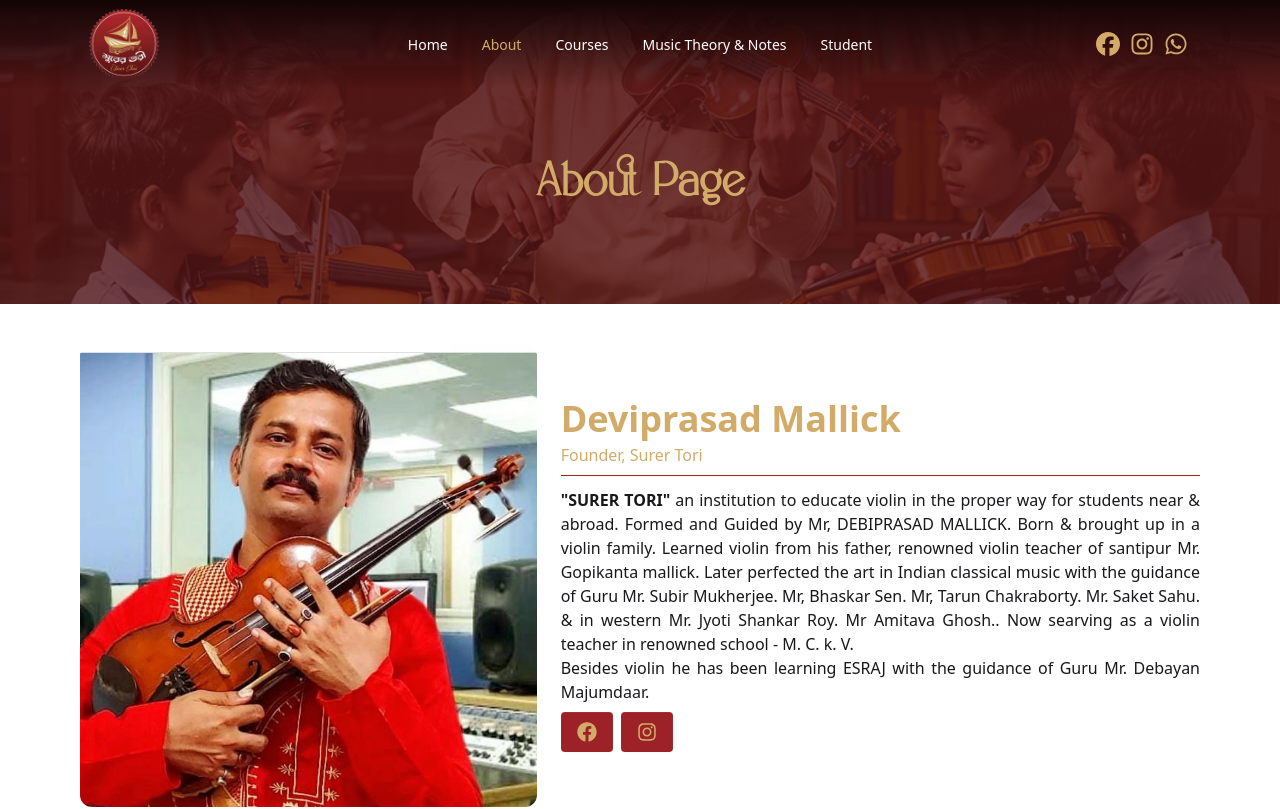
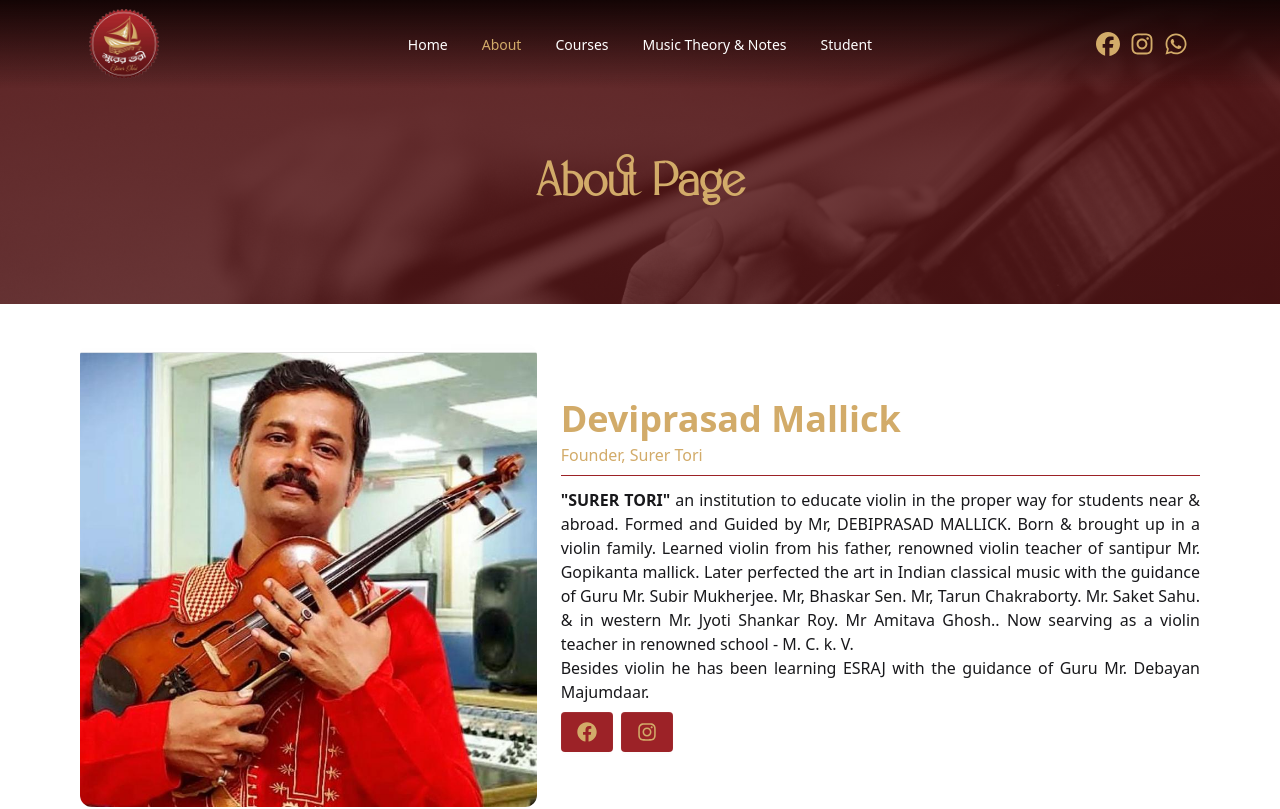
Before and after one commit to merazzak20/surer-tori-client, a React (Vite) app: page /about in a window 1280 px wide. Shown: the top 809 px of the page. Built offline with nearby package versions, Linux system fonts and the light colour scheme; no server answers.

Commit message:
image update

```diff
--- a/src/components/shared/PageHeader.jsx
+++ b/src/components/shared/PageHeader.jsx
@@ -1,4 +1,4 @@
-import about from "../../assets/left-about.jpg";
+import about from "../../assets/hero1.jpg";
 
 const PageHeader = ({pageTitle}) => {
     return (
@@ -6,7 +6,7 @@ const PageHeader = ({pageTitle}) => {
                 className="bg-[#551516] py-24 mb-5"
                 style={{
                   backgroundImage: `linear-gradient(rgba(85, 21, 22, 0.9), rgba(85, 21, 22, 0.8)), url(${about})`,
-                  backgroundPosition: "center",
+                  backgroundPosition: "top",
                   backgroundSize: "cover",
                   backgroundRepeat: "no-repeat",
                   backgroundAttachment: "fixed",
```
